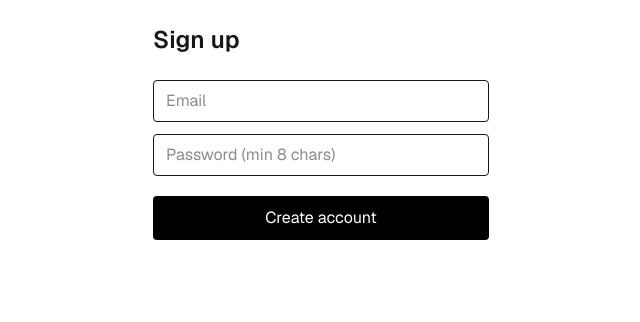
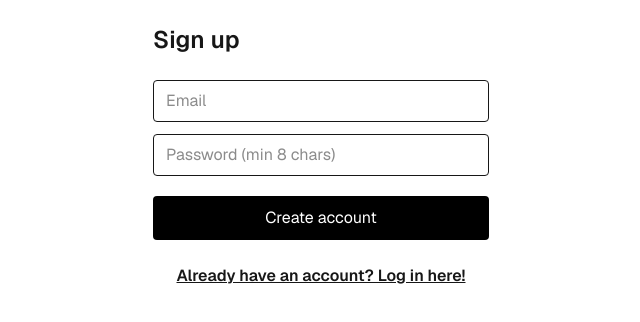
Before and after one commit to angelajuc/pov, a Next.js app: page /signup in a window 1280 px wide. Shown: the top 322 px of the page, without its empty margins (319-959 px from the left). Built offline with nearby package versions, Linux system fonts and the light colour scheme.

Commit message:
adding nav to signup/login

```diff
--- a/src/app/login/page.tsx
+++ b/src/app/login/page.tsx
@@ -29,7 +29,7 @@ export default function LoginPage() {
         return;
       }
 
-      router.push("/gallery");
+      router.push("/signup");
     } finally {
       setBusy(false);
     }
@@ -67,6 +67,10 @@ export default function LoginPage() {
 
         {msg && <p className="text-sm mt-2">{msg}</p>}
       </form>
+
+      <a href="/signup" className="mt-6 block text-center font-semibold underline">
+        Don't have an account? Sign up here!
+      </a>
     </main>
   );
 }
--- a/src/app/signup/page.tsx
+++ b/src/app/signup/page.tsx
@@ -77,6 +77,10 @@ export default function SignupPage() {
 
         {msg && <p className="text-sm mt-2">{msg}</p>}
       </form>
+
+      <a href="/login" className="mt-6 block text-center font-semibold underline">
+              Already have an account? Log in here!
+      </a>
     </main>
   );
 }
```
